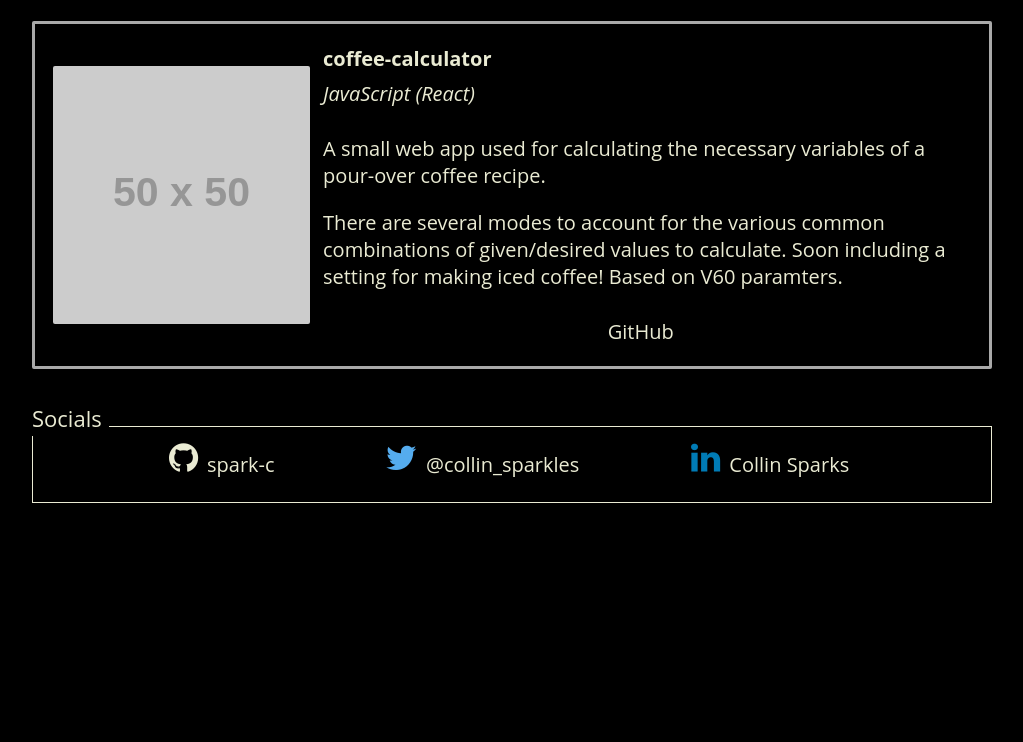
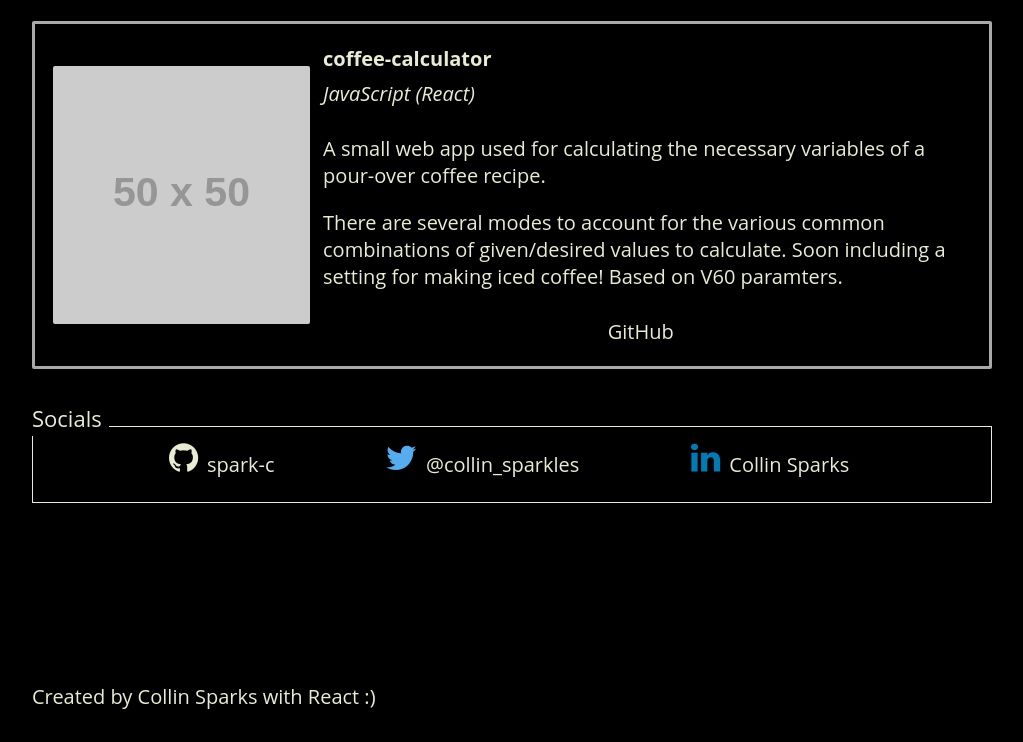
Before and after one commit to spark-c/spark-c.github.io, a React app in the folder app/: page / in a window 1280 px wide. Shown: the part 1523-2265 px from the top of the page, without its empty margins (128-1151 px from the left). Before the commit the page ends 2214 px from the top, so only its background shows below. Built offline with nearby package versions, Linux system fonts and the light colour scheme; placeholder pictures from the web are drawn by us.

Commit message:
added footer

```diff
--- a/app/src/components/App.js
+++ b/app/src/components/App.js
@@ -1,7 +1,7 @@
 import React, {useState} from 'react';
 import useMediaQuery from '@material-ui/core/useMediaQuery';
+
 import "./stylesheet.css";
-
 import Nameblock from './Nameblock';
 import Header from './Header';
 import Section from './Section';
@@ -59,6 +59,9 @@ const App = () => {
 
             {isLargeScreen || drawHeader === true? renderedSection:undefined}
             {/* if on mobile and using Nameblock, DON'T draw a section! */}
+            <footer>
+                <div>{"Created by Collin Sparks with React :)"}</div>
+            </footer>
         </div>
     );
 };
--- a/app/src/components/stylesheet.css
+++ b/app/src/components/stylesheet.css
@@ -15,6 +15,10 @@ body {
     color: var(--main-font-color);
     background-color: var(--main-background-color);
     overflow-x: hidden;
+}
+
+footer {
+    margin-bottom: 3vh;
 }
 
 .hidden {
```
